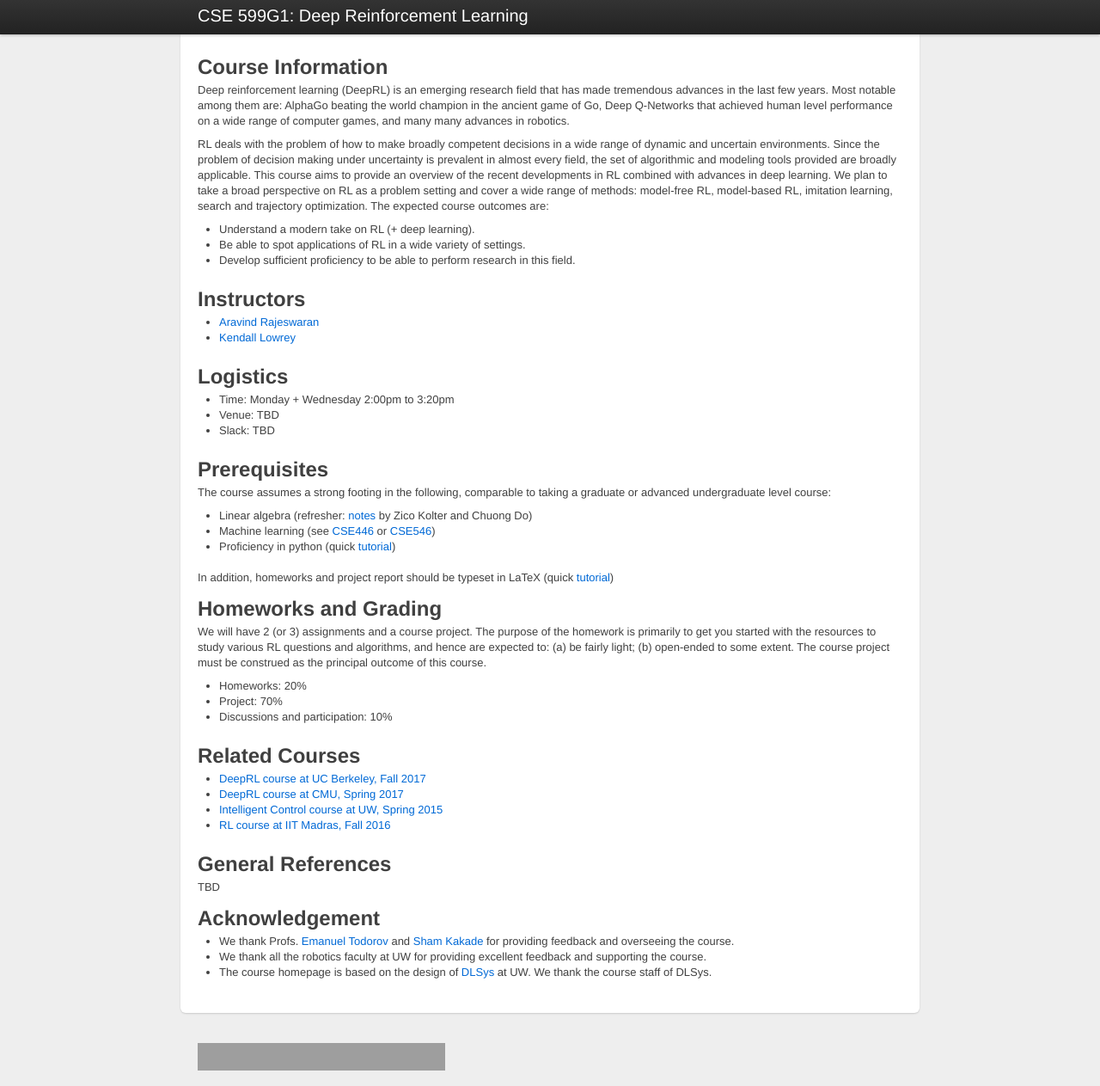
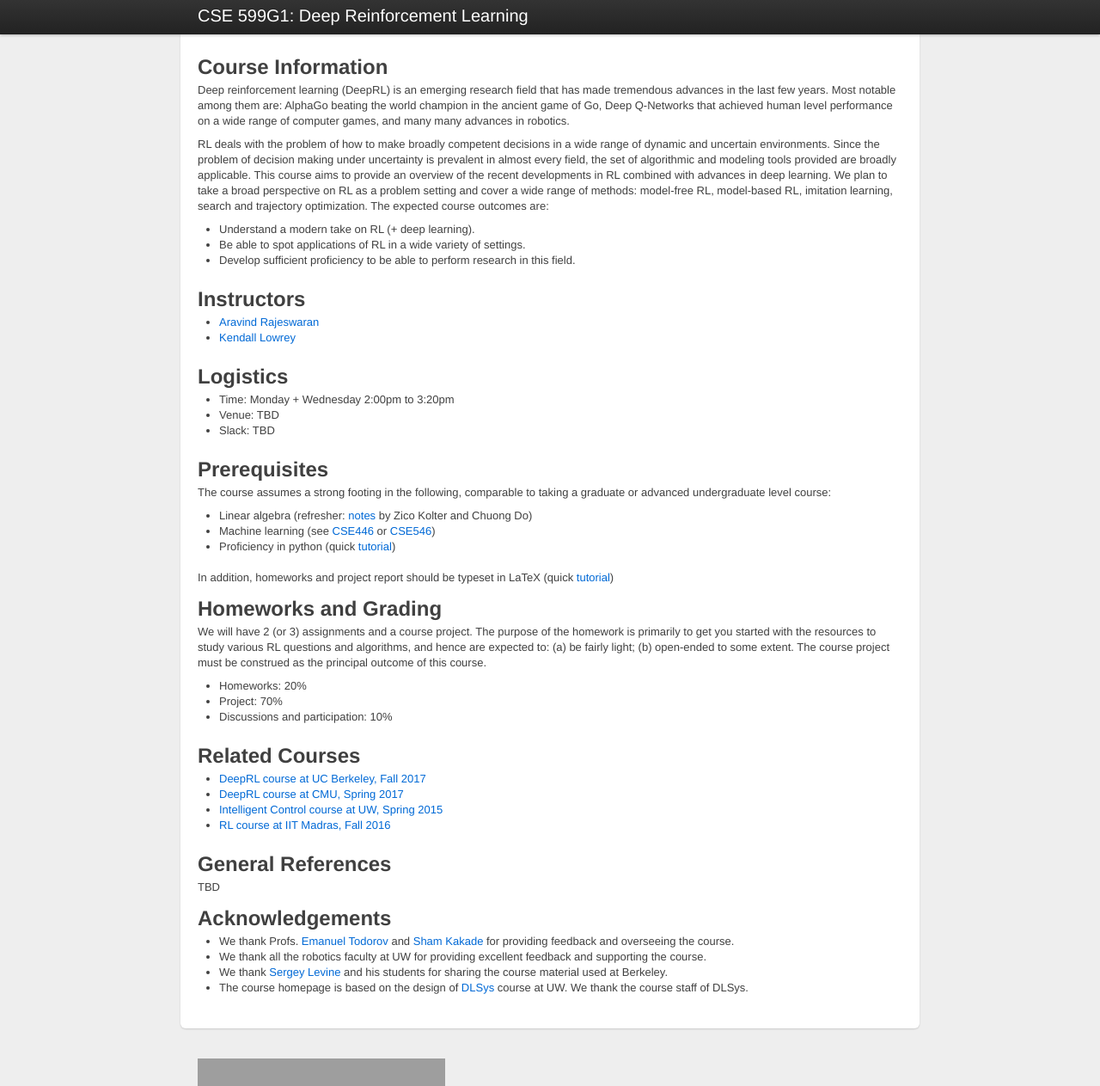
Before and after one commit to colinxs/uwdeeprlcourse.github.io, a Jekyll site: the page built from index.md, in a window 1280 px wide and 1263 px high. Shown: the whole window at 86% size. Built offline with Jekyll 4.4.1, drawn with Linux system fonts in a browser that asks for light colours; grey boxes are pictures that could not be loaded.

Commit message:
updated acknowledgements

```diff
--- a/index.md
+++ b/index.md
@@ -54,8 +54,9 @@ We will have 2 (or 3) assignments and a course project. The purpose of the homew
 
 TBD
 
-## Acknowledgement
+## Acknowledgements
 
 - We thank Profs. [Emanuel Todorov](http://homes.cs.washington.edu/~todorov/) and [Sham Kakade](https://homes.cs.washington.edu/~sham/) for providing feedback and overseeing the course.
 - We thank all the robotics faculty at UW for providing excellent feedback and supporting the course.
-- The course homepage is based on the design of [DLSys](http://dlsys.cs.washington.edu/) at UW. We thank the course staff of DLSys.
+- We thank [Sergey Levine](https://people.eecs.berkeley.edu/~svlevine/) and his students for sharing the course material used at Berkeley.
+- The course homepage is based on the design of [DLSys](http://dlsys.cs.washington.edu/) course at UW. We thank the course staff of DLSys.
```
